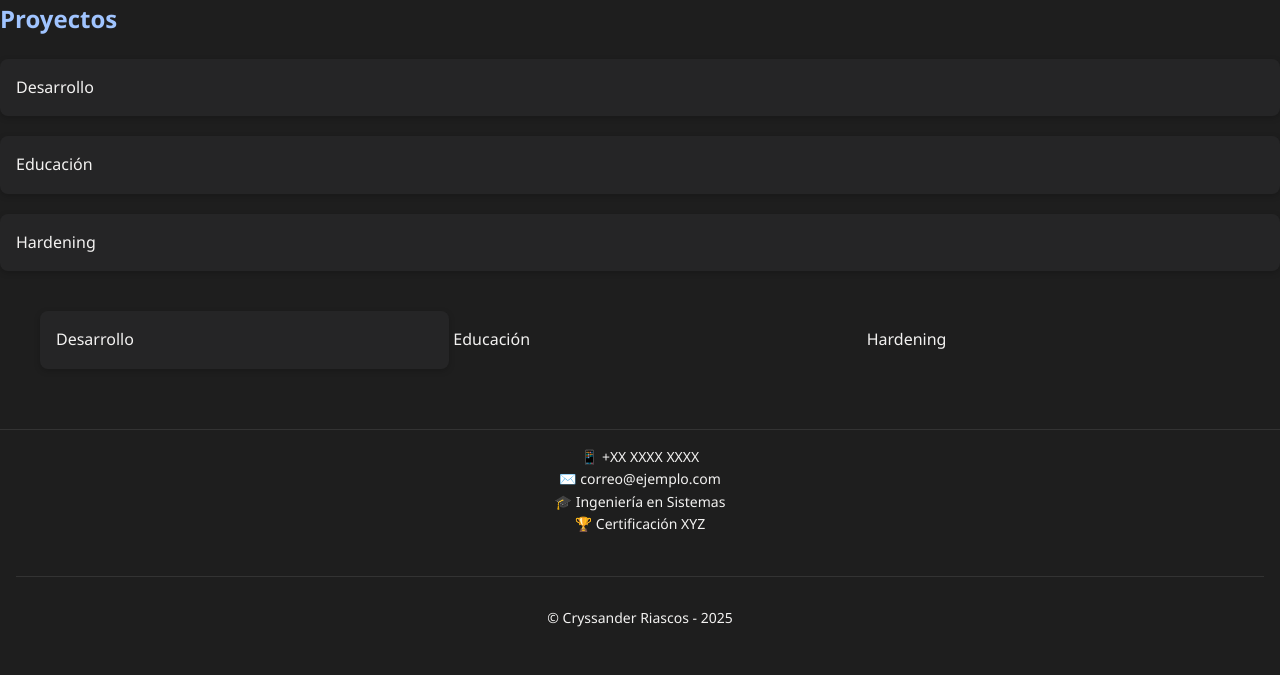
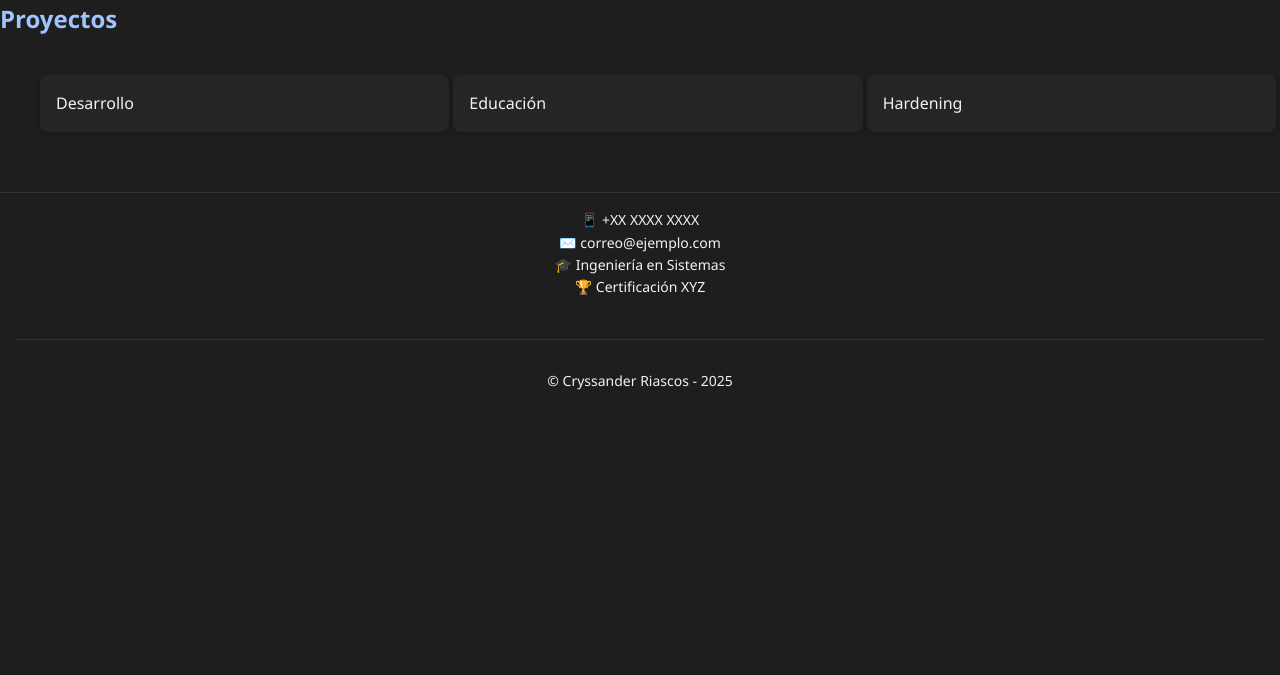
Before and after one commit to rlaricorcontinental/grupo8nrc23730, a Jekyll site: the page built from TM638231/index2.md, in a window 1280 px wide. Shown: the part 492-1167 px from the top of the page. Built offline with Jekyll 4.4.1, drawn with Linux system fonts in a browser that asks for light colours; after the commit the page ends 930 px from its top, so only the background shows below that.

Commit message:
Update tm638231-index.html

```diff
--- a/_layouts/tm638231-index.html
+++ b/_layouts/tm638231-index.html
@@ -21,15 +21,16 @@
     </header>
     <section class="projects">
         <h2>Proyectos</h2>
-        <div class="grid">
-            <div class="card">Desarrollo</div>
-            <div class="card">Educación</div>
-            <div class="card">Hardening</div>
-        </div>
         <ul>
-          <li style="display: inline-block; width: 33%;"><div class="card">Desarrollo</div></li>
-          <li style="display: inline-block; width: 33%;">Educación</li>
-          <li style="display: inline-block; width: 33%;">Hardening</li>
+          <li style="display: inline-block; width: 33%;">
+              <div class="card">Desarrollo</div>
+          </li>
+          <li style="display: inline-block; width: 33%;">
+              <div class="card">Educación</div>
+          </li>
+            <li style="display: inline-block; width: 33%;">
+              <div class="card">Hardening</div>
+          </li>
         </ul>
     </section>
     <footer>
```
